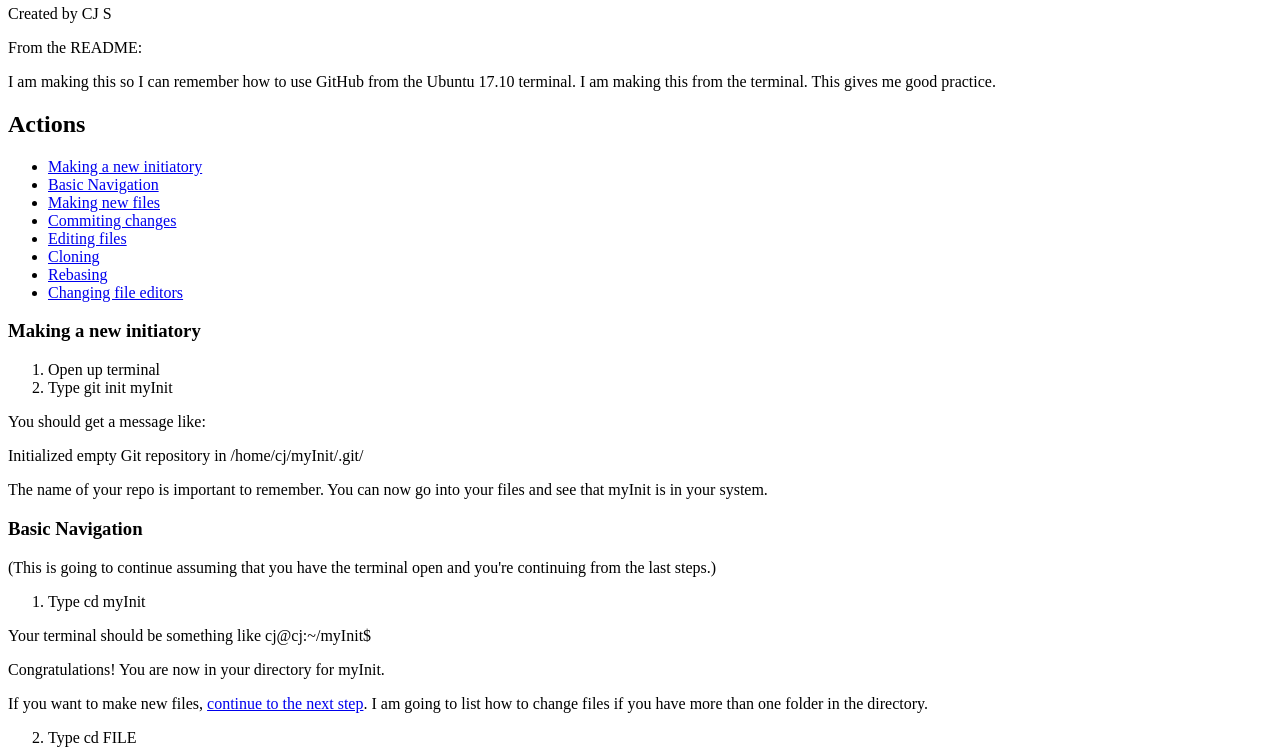
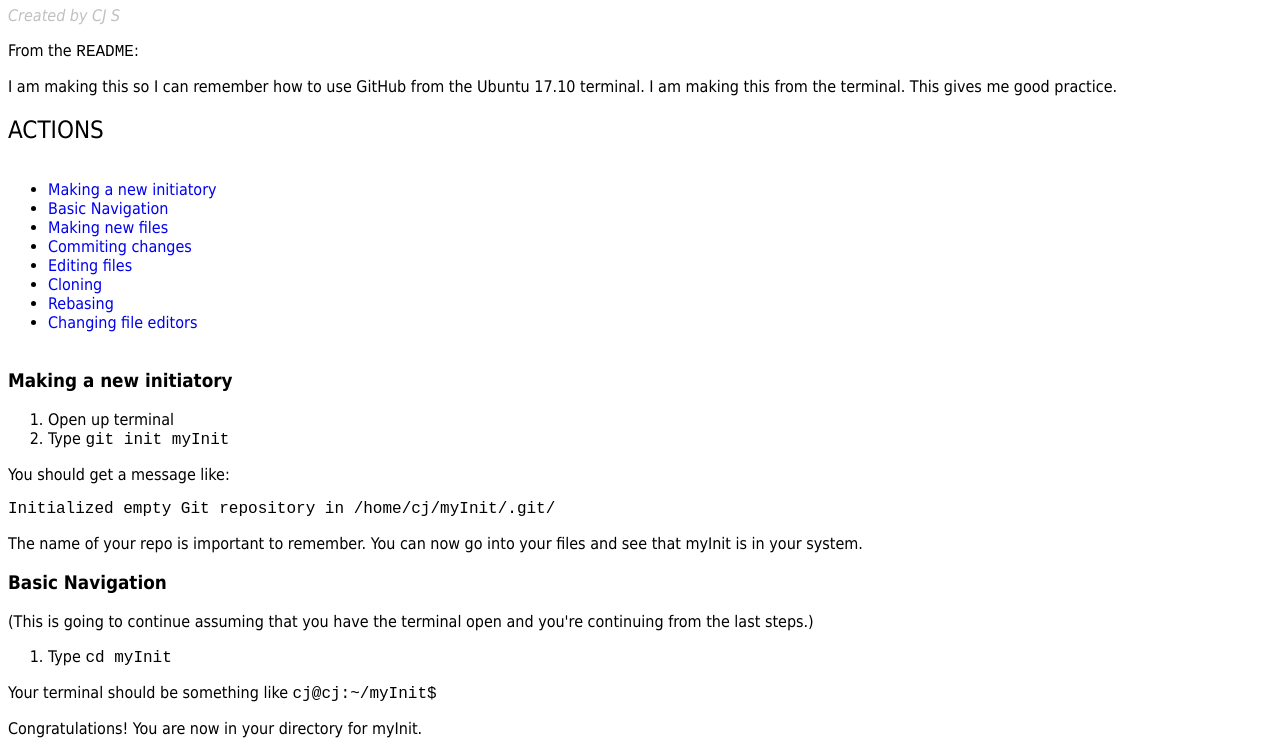
Before and after one commit to Redew/GitHub-From-Terminal, a plain HTML site: page index.html in a window 1280 px wide. Shown: the part 75-826 px from the top of the page. Drawn offline with Linux system fonts and the light colour scheme.

Commit message:
Fix css linking FOR REAL

```diff
--- a/index.html
+++ b/index.html
@@ -2,7 +2,7 @@
 <html>
 	<head>
 		<title>GitHub From Terminal</title>
-		<link src="style.css" type="text/css" rel="stylesheet" />
+		<link href="style.css" type="text/css" rel="stylesheet">
 	</head>
 	<body>
 		<h1>Using GitHub from Ubuntu 17.10 Terminal</h1>
```
